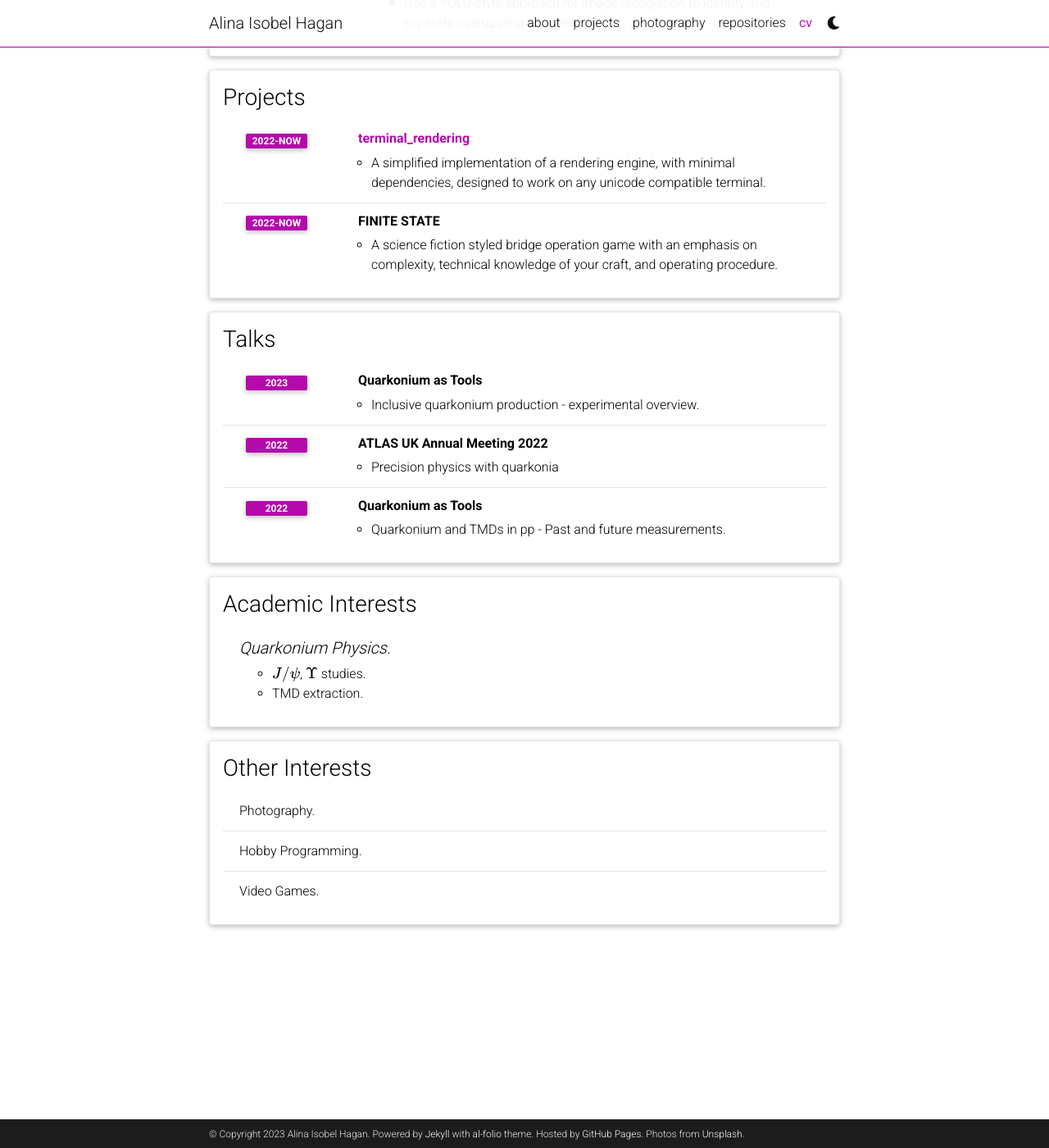
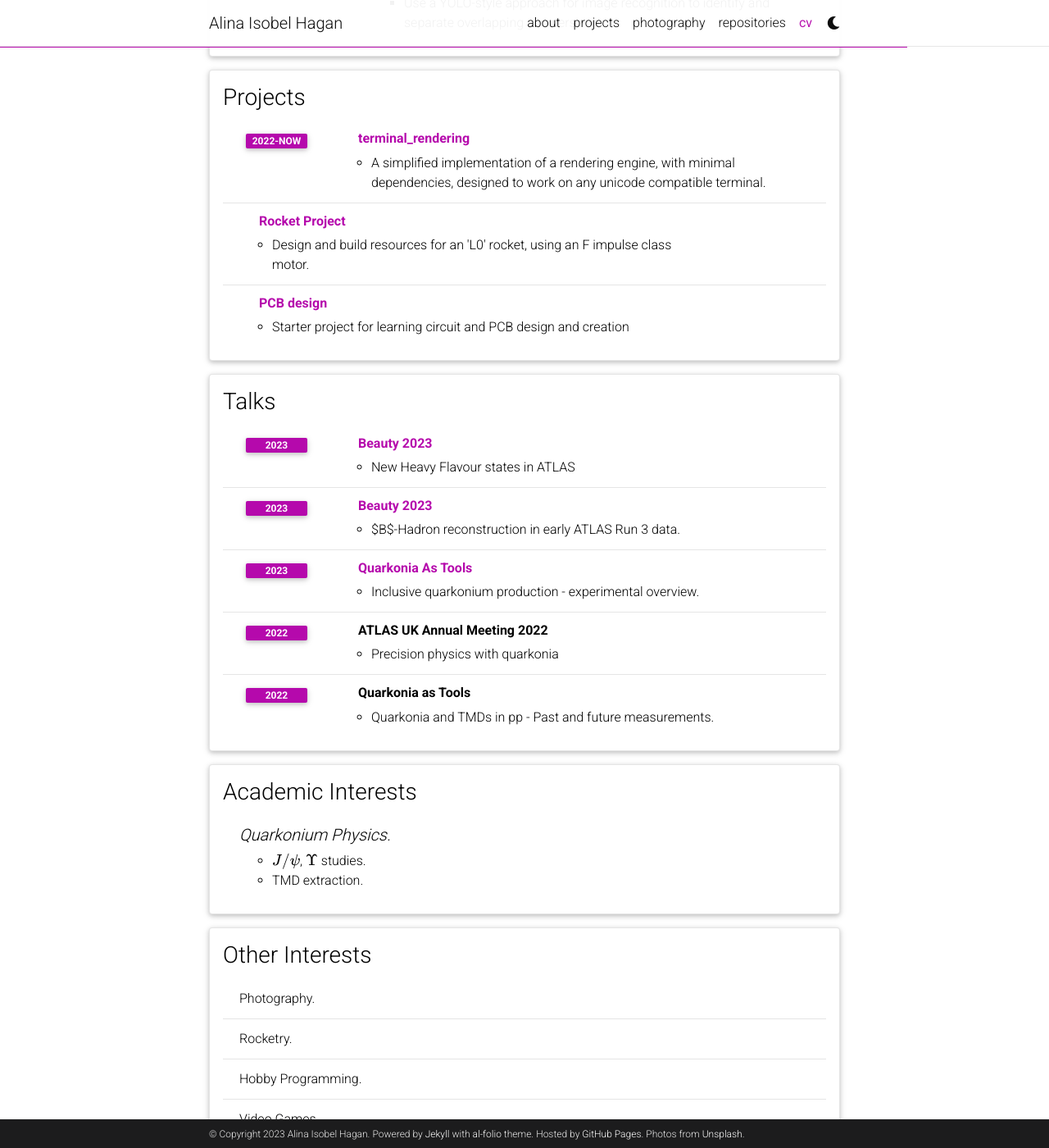
Before and after one commit to aihphysics/aihphysics.github.io, a Jekyll site: the page built from _pages/cv.md, in a window 1280 px wide and 1400 px high, scrolled down 1057 px. Shown: the whole window at 82% size. Built offline with Jekyll 4.4.1, drawn with Linux system fonts in a browser that asks for light colours; comment, search, counter and statistics services are not loaded; a style sheet for code colours, icons or effects is not loaded.

Commit message:
non download cv update

```diff
--- a/_data/cv.yml
+++ b/_data/cv.yml
@@ -3,8 +3,6 @@
   contents:
     - name: Full Name
       value: Alina Isobel Hagan
-        ##- name: Date of Birth
-        ##  value:
     - name: Languages
       value: English
 
@@ -50,23 +48,29 @@
     - title: <a href="https://github.com/aihphysics/terminal_rendering">terminal_rendering</a>
       year: 2022-now
       description: A simplified implementation of a rendering engine, with minimal dependencies, designed to work on any unicode compatible terminal.
-    - title: FINITE STATE
-      year: 2022-now
-      description: A science fiction styled bridge operation game with an emphasis on complexity, technical knowledge of your craft, and operating procedure.
-
+    - title: <a href="https://github.com/aihphysics/L0">Rocket Project</a>
+      description: Design and build resources for an 'L0' rocket, using an F impulse class motor.
+    - title: <a href="https://github.com/aihphysics/mini_neo_led_matrix">PCB design</a>
+      description: Starter project for learning circuit and PCB design and creation
 
 - title: Talks
   type: time_table
   contents:
-    - title: Quarkonium as Tools
+    - title:  <a href="https://indico.in2p3.fr/event/28579/">Beauty 2023</a>
+      year: 2023
+      description: New Heavy Flavour states in ATLAS
+    - title:  <a href="https://indico.in2p3.fr/event/28579/">Beauty 2023</a>
+      year: 2023
+      description: $B$-Hadron reconstruction in early ATLAS Run 3 data.
+    - title: <a href="https://indico.cern.ch/event/1213416/">Quarkonia As Tools</a>
       year: 2023
       description: Inclusive quarkonium production - experimental overview.
     - title: ATLAS UK Annual Meeting 2022
       year: 2022
       description: Precision physics with quarkonia
-    - title: Quarkonium as Tools
+    - title: Quarkonia as Tools
       year: 2022
-      description: Quarkonium and TMDs in pp - Past and future measurements.
+      description: Quarkonia and TMDs in pp - Past and future measurements.
 
 - title: Academic Interests
   type: nested_list
@@ -80,5 +84,7 @@
   type: list
   contents:
     - Photography.
+    - Rocketry.
     - Hobby Programming.
     - Video Games.
+    - Microcontrollers.
```
